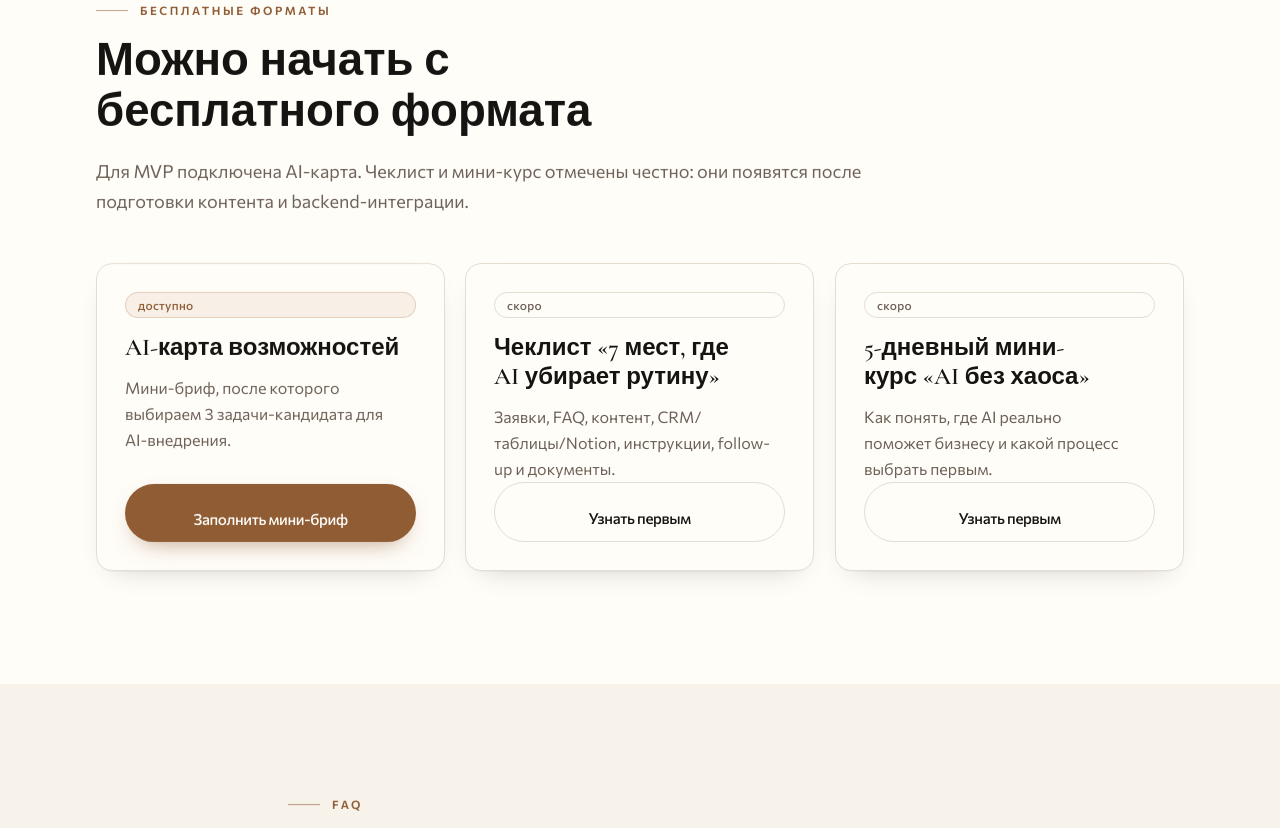
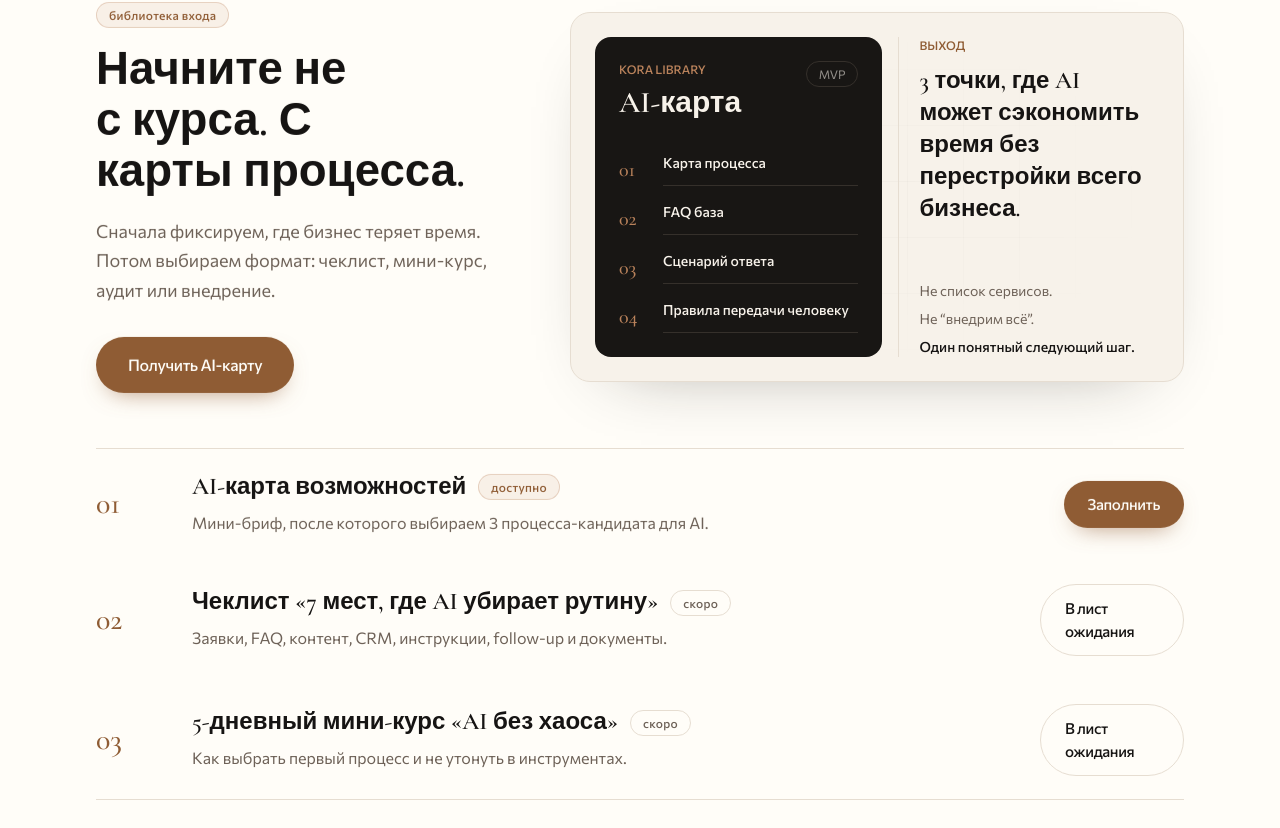
Before and after one commit to parkourcafe/SELENA-AI-COMPANY, a Next.js app: page /free-ai-map in a window 1280 px wide. Shown: the part 1932-2760 px from the top of the page. Built offline with nearby package versions, Linux system fonts and the light colour scheme; no server answers.

Commit message:
Add premium media layer and lead fallback

```diff
--- a/components/sections/LeadMagnetTiles.tsx
+++ b/components/sections/LeadMagnetTiles.tsx
@@ -1,57 +1,128 @@
 import { Container } from "@/components/ui/Container";
-import { SectionHeader } from "@/components/ui/SectionHeader";
-import { Card } from "@/components/ui/Card";
 import { Badge } from "@/components/ui/Badge";
 import { Reveal } from "@/components/ui/Reveal";
 import { Button } from "@/components/ui/Button";
 
 const tiles = [
   {
+    marker: "01",
     title: "AI-карта возможностей",
-    text: "Мини-бриф, после которого выбираем 3 задачи-кандидата для AI-внедрения.",
+    text: "Мини-бриф, после которого выбираем 3 процесса-кандидата для AI.",
     status: "доступно",
     href: "/free-ai-map",
   },
   {
+    marker: "02",
     title: "Чеклист «7 мест, где AI убирает рутину»",
-    text: "Заявки, FAQ, контент, CRM/таблицы/Notion, инструкции, follow-up и документы.",
+    text: "Заявки, FAQ, контент, CRM, инструкции, follow-up и документы.",
     status: "скоро",
     href: "/free-ai-map",
   },
   {
+    marker: "03",
     title: "5-дневный мини-курс «AI без хаоса»",
-    text: "Как понять, где AI реально поможет бизнесу и какой процесс выбрать первым.",
+    text: "Как выбрать первый процесс и не утонуть в инструментах.",
     status: "скоро",
     href: "/free-ai-map",
   },
+];
+
+const shelf = [
+  "Карта процесса",
+  "FAQ база",
+  "Сценарий ответа",
+  "Правила передачи человеку",
 ];
 
 export function LeadMagnetTiles() {
   return (
     <section className="bg-surface py-20 sm:py-28">
       <Container>
-        <SectionHeader
-          eyebrow="Бесплатные форматы"
-          headline="Можно начать с бесплатного формата"
-          intro="Для MVP подключена AI-карта. Чеклист и мини-курс отмечены честно: они появятся после подготовки контента и backend-интеграции."
-        />
-        <div className="mt-12 grid gap-5 md:grid-cols-3">
+        <div className="grid gap-12 lg:grid-cols-[0.82fr_1.18fr] lg:items-center">
+          <Reveal>
+            <Badge tone="copper">библиотека входа</Badge>
+            <h2 className="mt-4 text-h2 text-ink">Начните не с курса. С карты процесса.</h2>
+            <p className="mt-5 text-lg leading-relaxed text-muted">
+              Сначала фиксируем, где бизнес теряет время. Потом выбираем формат:
+              чеклист, мини-курс, аудит или внедрение.
+            </p>
+            <div className="mt-8">
+              <Button href="/free-ai-map" size="lg">
+                Получить AI-карту
+              </Button>
+            </div>
+          </Reveal>
+
+          <Reveal delay={120}>
+            <div className="relative overflow-hidden rounded-[1.25rem] border border-line bg-ivory p-4 shadow-[0_24px_70px_-46px_rgba(24,22,20,0.45)] sm:p-6">
+              <div className="absolute inset-0 opacity-60" aria-hidden>
+                <div className="grid-texture h-full w-full" />
+              </div>
+              <div className="relative grid gap-4 md:grid-cols-[1.05fr_0.95fr]">
+                <div className="rounded-[1rem] bg-charcoal p-5 text-ivory sm:p-6">
+                  <div className="flex items-start justify-between gap-4">
+                    <div>
+                      <p className="text-xs font-medium uppercase text-copper">KORA library</p>
+                      <h3 className="mt-2 font-serif text-3xl font-semibold">AI-карта</h3>
+                    </div>
+                    <span className="rounded-full border border-line-dark px-3 py-1 text-xs text-ivory/55">
+                      MVP
+                    </span>
+                  </div>
+                  <div className="mt-8 space-y-4">
+                    {shelf.map((item, i) => (
+                      <div key={item} className="grid grid-cols-[2rem_1fr] items-center gap-3">
+                        <span className="font-serif text-xl text-copper">
+                          {String(i + 1).padStart(2, "0")}
+                        </span>
+                        <div className="border-b border-line-dark pb-3">
+                          <p className="text-sm font-medium">{item}</p>
+                        </div>
+                      </div>
+                    ))}
+                  </div>
+                </div>
+
+                <div className="flex flex-col justify-between gap-4 border-y border-line py-5 md:border-y-0 md:border-l md:py-0 md:pl-5">
+                  <div>
+                    <p className="text-xs font-medium uppercase text-copper-deep">выход</p>
+                    <p className="mt-3 font-serif text-2xl font-semibold text-ink">
+                      3 точки, где AI может сэкономить время без перестройки всего бизнеса.
+                    </p>
+                  </div>
+                  <div className="space-y-2 text-sm text-muted">
+                    <p>Не список сервисов.</p>
+                    <p>Не “внедрим всё”.</p>
+                    <p className="font-medium text-ink">Один понятный следующий шаг.</p>
+                  </div>
+                </div>
+              </div>
+            </div>
+          </Reveal>
+        </div>
+
+        <div className="mt-14 border-y border-line">
           {tiles.map((tile, i) => (
-            <Reveal key={tile.title} delay={i * 90} className="h-full">
-              <Card className="flex h-full flex-col">
-                <Badge tone={tile.status === "доступно" ? "copper" : "neutral"}>
-                  {tile.status}
-                </Badge>
-                <h3 className="mt-4 text-h3 text-ink">{tile.title}</h3>
-                <p className="mt-3 leading-relaxed text-muted">{tile.text}</p>
+            <Reveal key={tile.title} delay={i * 80}>
+              <div className="grid gap-4 border-b border-line py-6 last:border-b-0 md:grid-cols-[5rem_1fr_9rem] md:items-center">
+                <span className="font-serif text-3xl text-copper-deep">{tile.marker}</span>
+                <div>
+                  <div className="flex flex-wrap items-center gap-3">
+                    <h3 className="text-h3 text-ink">{tile.title}</h3>
+                    <Badge tone={tile.status === "доступно" ? "copper" : "neutral"}>
+                      {tile.status}
+                    </Badge>
+                  </div>
+                  <p className="mt-2 max-w-2xl leading-relaxed text-muted">{tile.text}</p>
+                </div>
                 <Button
                   href={tile.href}
                   variant={tile.status === "доступно" ? "primary" : "secondary"}
-                  className="mt-auto pt-6"
+                  className="justify-self-start md:justify-self-end"
                 >
-                  {tile.status === "доступно" ? "Заполнить мини-бриф" : "Узнать первым"}
+                  {tile.status === "доступно" ? "Заполнить" : "В лист ожидания"}
                 </Button>
-              </Card>
+              </div>
             </Reveal>
           ))}
         </div>
--- a/components/sections/NewsletterCTASection.tsx
+++ b/components/sections/NewsletterCTASection.tsx
@@ -3,6 +3,9 @@ import { Container } from "@/components/ui/Container";
 import { Badge } from "@/components/ui/Badge";
 import { Reveal } from "@/components/ui/Reveal";
 import { NewsletterSignupForm } from "@/components/forms/NewsletterSignupForm";
+
+const issueRubrics = contentEngine.rubrics.slice(0, 4);
+const issueTopics = contentEngine.firstTopics.slice(0, 3);
 
 export function NewsletterCTASection() {
   return (
@@ -11,26 +14,74 @@ export function NewsletterCTASection() {
         <div className="grid gap-10 lg:grid-cols-[0.85fr_1.15fr] lg:gap-14">
           <Reveal>
             <Badge tone="onDark">{contentEngine.name}</Badge>
-            <h2 className="mt-4 text-h2 text-ivory">AI без хаоса: одна бизнес-задача в неделю</h2>
+            <h2 className="mt-4 text-h2 text-ivory">Один разбор в неделю. Без ленты инструментов.</h2>
             <p className="mt-5 text-lg leading-relaxed text-ivory/70">
-              Короткие разборы для предпринимателей и команд: где AI может помочь,
-              какой сценарий собрать, какой инструмент выбрать и какой ошибки избежать.
+              Берём одну бизнес-задачу: заявки, контент, CRM или командную рутину.
+              На выходе — сценарий, инструмент и ошибка, которую лучше не повторять.
             </p>
             <div className="mt-8">
               <NewsletterSignupForm />
             </div>
           </Reveal>
 
-          <div className="grid gap-4 sm:grid-cols-2">
-            {contentEngine.rubrics.map((rubric, i) => (
-              <Reveal key={rubric.title} delay={i * 70}>
-                <div className="rounded-2xl border border-line-dark bg-charcoal-2 p-5">
-                  <h3 className="font-serif text-xl font-semibold text-ivory">{rubric.title}</h3>
-                  <p className="mt-2 text-sm leading-relaxed text-ivory/65">{rubric.goal}</p>
+          <Reveal delay={120}>
+            <div className="relative overflow-hidden border-y border-line-dark py-5">
+              <div className="absolute inset-0 opacity-20" aria-hidden>
+                <div className="grid-texture h-full w-full" />
+              </div>
+              <div className="relative rounded-[1.25rem] border border-line-dark bg-charcoal-2/90 p-5 shadow-[0_22px_80px_-48px_rgba(0,0,0,0.9)] sm:p-8">
+                <div className="flex flex-wrap items-start justify-between gap-4 border-b border-line-dark pb-5">
+                  <div>
+                    <p className="text-xs font-medium uppercase text-copper">редакционный выпуск</p>
+                    <h3 className="mt-2 font-serif text-3xl font-semibold text-ivory">
+                      Заявки не должны жить в голове
+                    </h3>
+                  </div>
+                  <p className="rounded-full border border-line-dark px-3 py-1 text-xs text-ivory/55">
+                    issue 01
+                  </p>
                 </div>
-              </Reveal>
-            ))}
-          </div>
+
+                <div className="mt-7 grid gap-8 md:grid-cols-[0.88fr_1.12fr]">
+                  <div>
+                    <div className="grid grid-cols-3 border-y border-line-dark text-center text-[0.68rem] font-medium uppercase text-ivory/55">
+                      {["задача", "сценарий", "граница"].map((item) => (
+                        <span key={item} className="border-r border-line-dark py-3 last:border-r-0">
+                          {item}
+                        </span>
+                      ))}
+                    </div>
+                    <p className="mt-5 text-sm leading-relaxed text-ivory/68">
+                      Не “обзор AI-сервисов”, а рабочий разбор: где теряется время,
+                      что можно доверить сценарию и где нужна проверка человеком.
+                    </p>
+                    <ul className="mt-6 space-y-3">
+                      {issueTopics.map((topic) => (
+                        <li key={topic} className="flex gap-3 text-sm text-ivory/74">
+                          <span className="mt-2 h-px w-8 shrink-0 bg-copper" aria-hidden />
+                          <span>{topic}</span>
+                        </li>
+                      ))}
+                    </ul>
+                  </div>
+
+                  <ol className="divide-y divide-line-dark border-y border-line-dark">
+                    {issueRubrics.map((rubric, i) => (
+                      <li key={rubric.title} className="grid grid-cols-[2.5rem_1fr] gap-4 py-4">
+                        <span className="font-serif text-2xl text-copper">
+                          {String(i + 1).padStart(2, "0")}
+                        </span>
+                        <div>
+                          <p className="font-medium text-ivory">{rubric.title}</p>
+                          <p className="mt-1 text-sm text-ivory/55">{rubric.goal}</p>
+                        </div>
+                      </li>
+                    ))}
+                  </ol>
+                </div>
+              </div>
+            </div>
+          </Reveal>
         </div>
       </Container>
     </section>
--- a/lib/site.ts
+++ b/lib/site.ts
@@ -82,6 +82,15 @@ export const contactLinks = {
   email: toEmailHref(contact.email),
 } as const;
 
+export function createWhatsappHref(message?: string) {
+  const base = contactLinks.whatsapp;
+  if (!base) return null;
+  if (!message?.trim()) return base;
+
+  const separator = base.includes("?") ? "&" : "?";
+  return `${base}${separator}text=${encodeURIComponent(message.trim())}`;
+}
+
 export type ContactChannel = {
   key: "telegram" | "whatsapp" | "email";
   label: string;
```
Also changed, not shown: components/forms/AIMapBriefForm.tsx (+47 -14 lines), components/forms/ContactForm.tsx (+49 -15 lines), components/forms/NewsletterSignupForm.tsx (+29 -4 lines), lib/leads.ts (+14 -2 lines).
